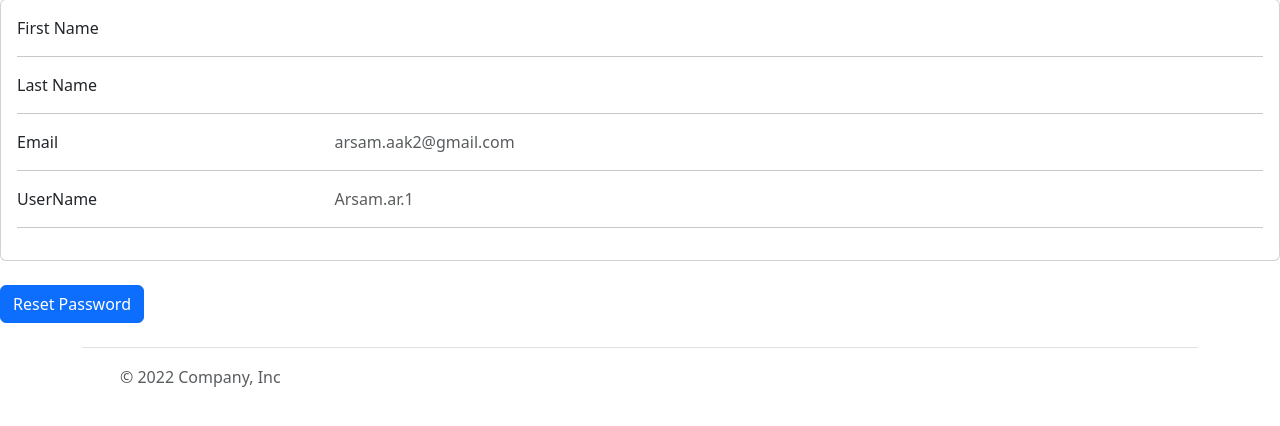
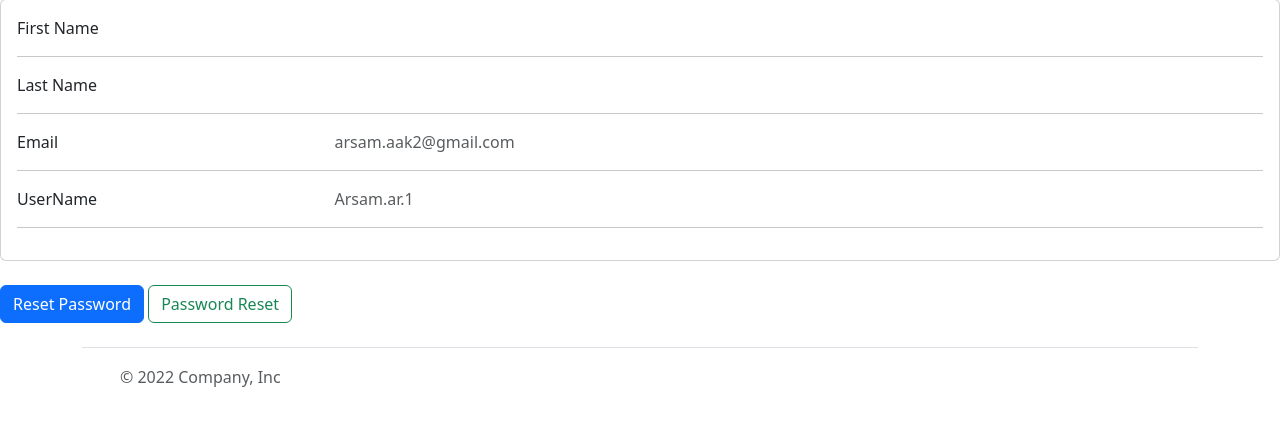
Before and after one commit to Arsam-ar/pro_2, a Django app: page /members/profile/1 in a window 1280 px wide. Shown: the part 57-483 px from the top of the page. Run offline with Django 4.2, Linux system fonts and the light colour scheme; a user stored in the database is signed in; data comes from the database, SQL or seed files in the repository.

Commit message:
Update profile.html

```diff
--- a/templates/acconut/profile.html
+++ b/templates/acconut/profile.html
@@ -46,5 +46,5 @@
 
 
     <a href="{% url 'password_change' %}"><button type="button" class="btn btn-primary">Reset Password</button></a>
-
+    <a href="{% url 'password_reset'%}"><button style="margin-right: 10px;" type="button" class="btn btn-outline-success">Password Reset</button></a>
 {% endblock content %}
```
